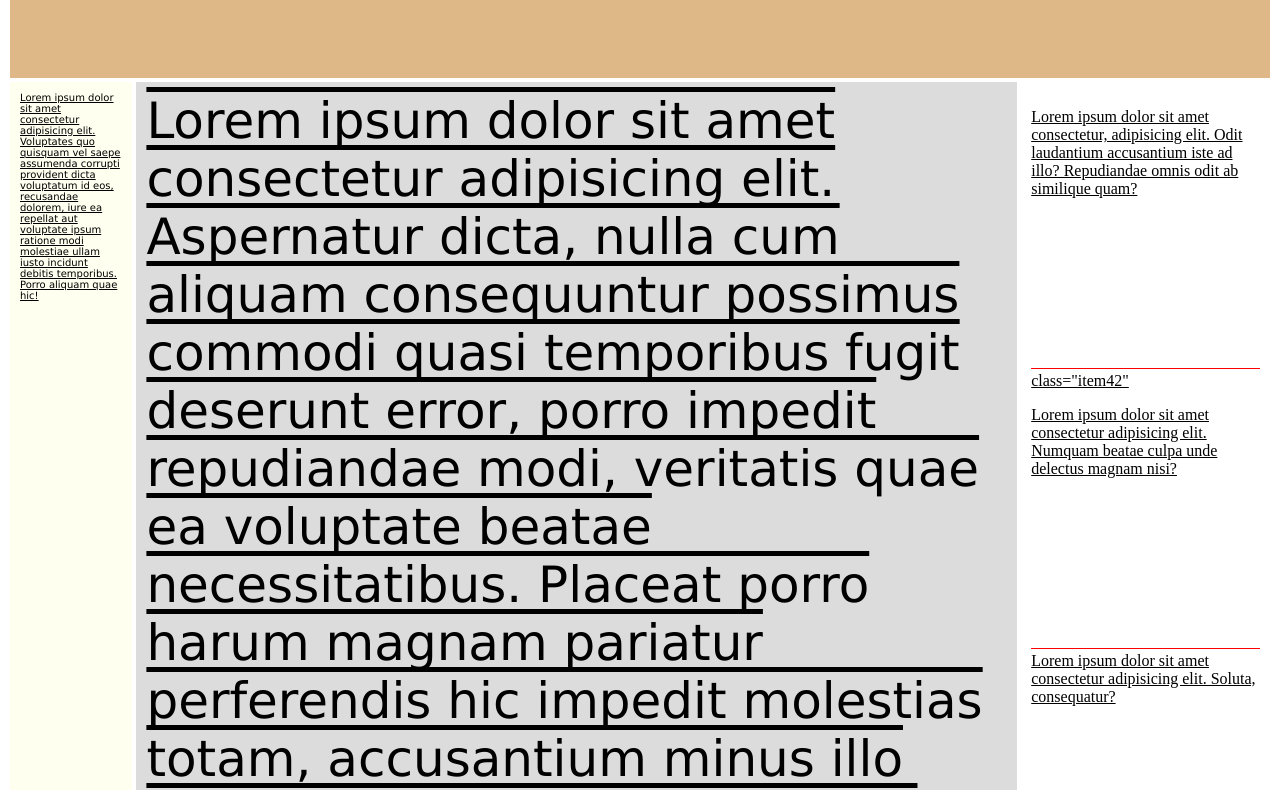
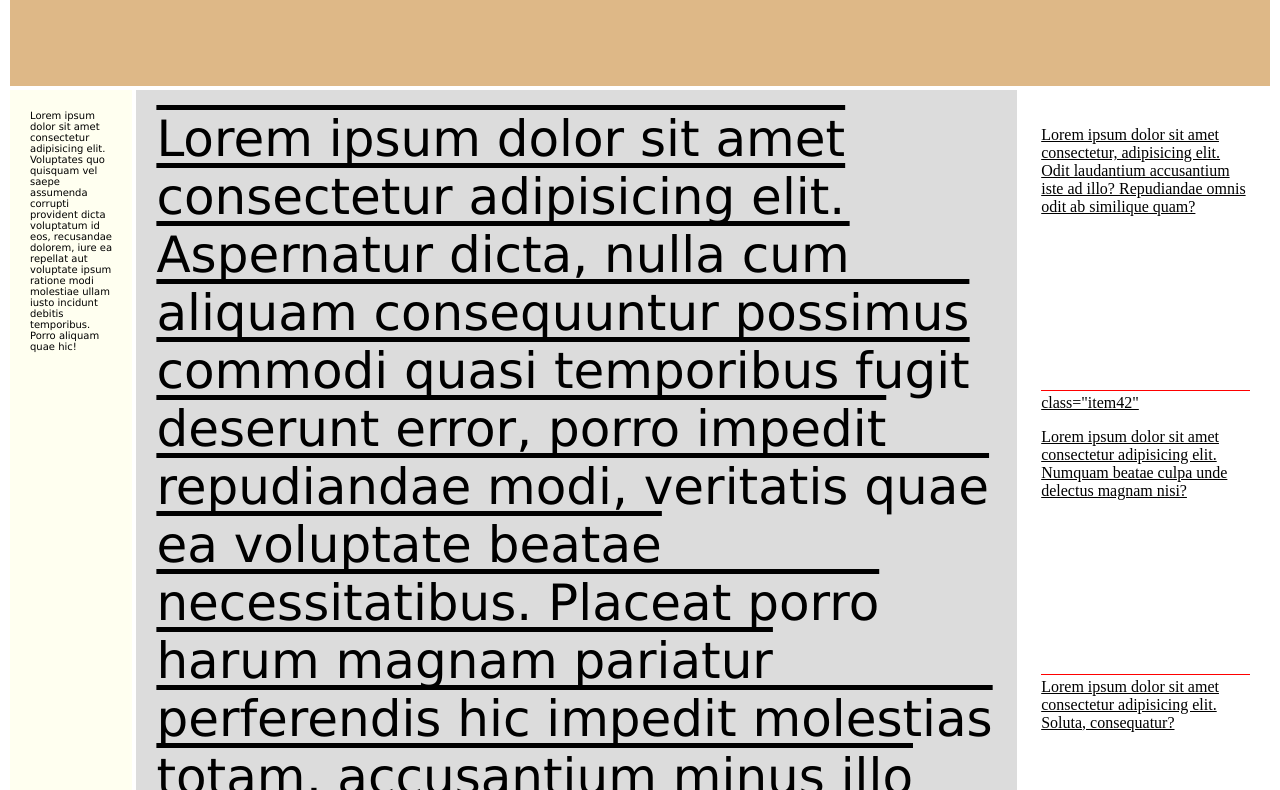
Before and after one commit to AgolaDeveloper/Practicing-GridLayout, a plain HTML site: page index.html in a window 1280 px wide. Shown: the part 153-943 px from the top of the page. Drawn offline with Linux system fonts and the light colour scheme.

Commit message:
styleManpulation

```diff
--- a/mystyles.css
+++ b/mystyles.css
@@ -39,14 +39,14 @@
 }*/
 .grid-item{
     border: 2px solid white;
-    padding: 10px;
+    padding: 20px;
     overflow: auto;
 }
 
 .item-1{
     background-color: ivory;
     grid-area: o;
-    text-decoration: underline;
+    text-decoration: none;
     font-size: 10px;
     font-family: 'Lucida Sans', 'Lucida Sans Regular', 'Lucida Grande', 'Lucida Sans Unicode', Geneva, Verdana, sans-serif;
 }
```
